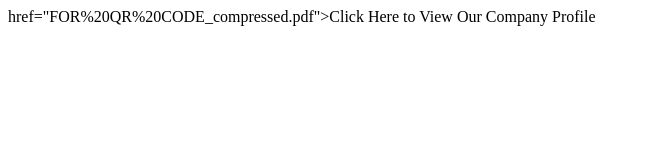
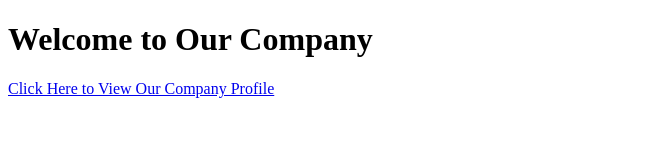
Before and after one commit to Benikatu/QRCODE, a plain HTML site: page index.html in a window 1280 px wide. Shown: the whole page, without its empty margins (0-650 px from the left). Drawn offline with Linux system fonts and the light colour scheme.

Commit message:
Update index.html

```diff
--- a/index.html
+++ b/index.html
@@ -1,3 +1,13 @@
+<!DOCTYPE html>
 <html>
-  <p><a> href="FOR%20QR%20CODE_compressed.pdf">Click Here to View Our Company Profile</a></p>
-<html>
+<head>
+    <title>Company Profile</title>
+</head>
+<body>
+
+<h1>Welcome to Our Company</h1>
+
+<p><a href="FOR%20QR%20CODE_compressed.pdf" target="_blank">Click Here to View Our Company Profile</a></p>
+
+</body>
+</html>
```
